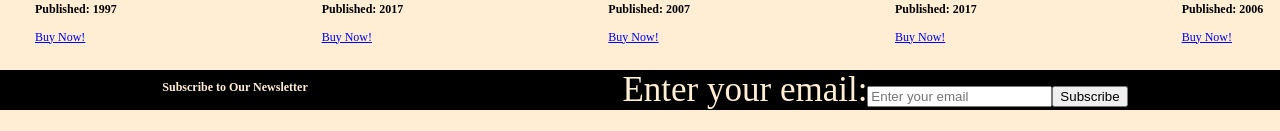
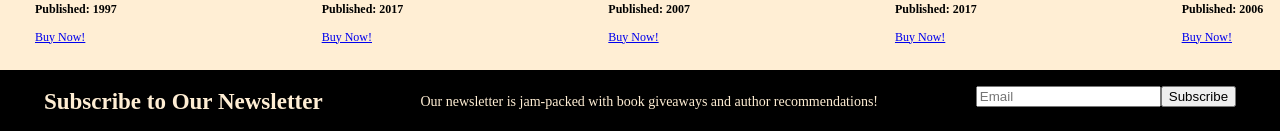
Before and after one commit to hannah-brown17/project-three, a React (Vite) app: page / in a window 1280 px wide. Shown: the part 2300-2431 px from the top of the page. Before the commit the page ends 2410 px from the top, so only its background shows below. Built offline with nearby package versions, Linux system fonts and the light colour scheme.

Commit message:
added some language to the footer

```diff
--- a/src/App.css
+++ b/src/App.css
@@ -20,6 +20,11 @@ h1 {
   font-family: 'Kompot Display Demo';
   font-size: 25px;
   text-align: center;
+}
+
+h2 {
+  font-family: 'Montserrat';
+  font-size: 23px;
 }
 
 p {
--- a/src/components/Footer.jsx
+++ b/src/components/Footer.jsx
@@ -1,14 +1,17 @@
 const Footer = () => {
   return (
     <div className="footer">
-      <h5>Subscribe to Our Newsletter</h5>
+      <h2>Subscribe to Our Newsletter</h2>
+      <p>
+        Our newsletter is jam-packed with book giveaways and author
+        recommendations!
+      </p>
       <form action="#" method="POST">
-        <label for="email">Enter your email:</label>
         <input
           type="email"
           id="email"
           name="email"
-          placeholder="Enter your email"
+          placeholder="Email"
           required
         ></input>
         <button type="submit">Subscribe</button>
```
